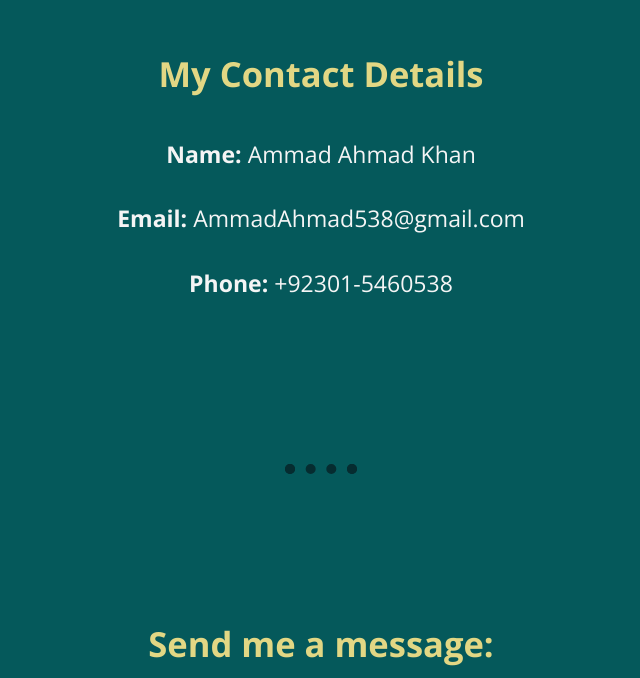
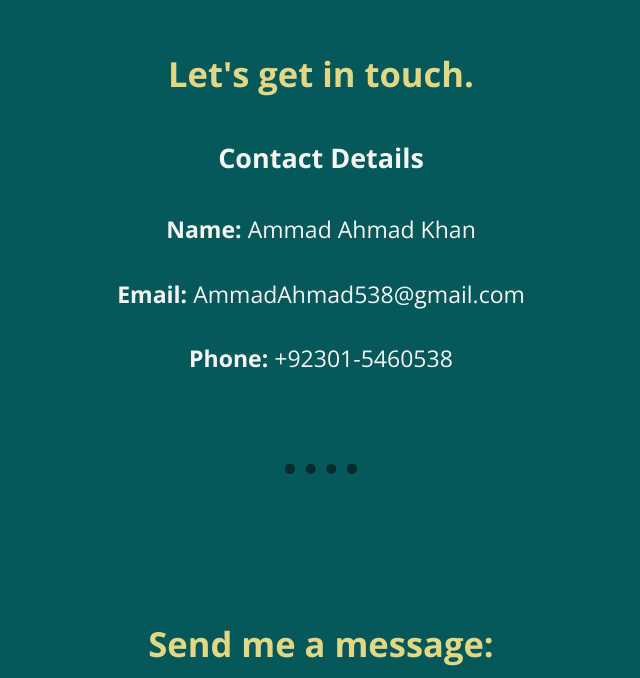
Before and after one commit to Ammadad/scv, a plain HTML site: page contact.html in a window 1280 px wide. Shown: the part 136-814 px from the top of the page, without its empty margins (319-959 px from the left). Drawn offline with nearby package versions, Linux system fonts and the light colour scheme.

Commit message:
Add files via upload

```diff
--- a/contact.html
+++ b/contact.html
@@ -16,7 +16,8 @@
 <body>
     <div class="cbody">
         <div class="contact1">
-            <h2>My Contact Details</h2>
+            <h2>Let's get in touch.</h2>
+            <h3>Contact Details</h3>
             <p><strong>Name:</strong> Ammad Ahmad Khan</p>
             <p><strong>Email:</strong> AmmadAhmad538@gmail.com</p>
             <p><strong>Phone:</strong> +92301-5460538</p>
```
